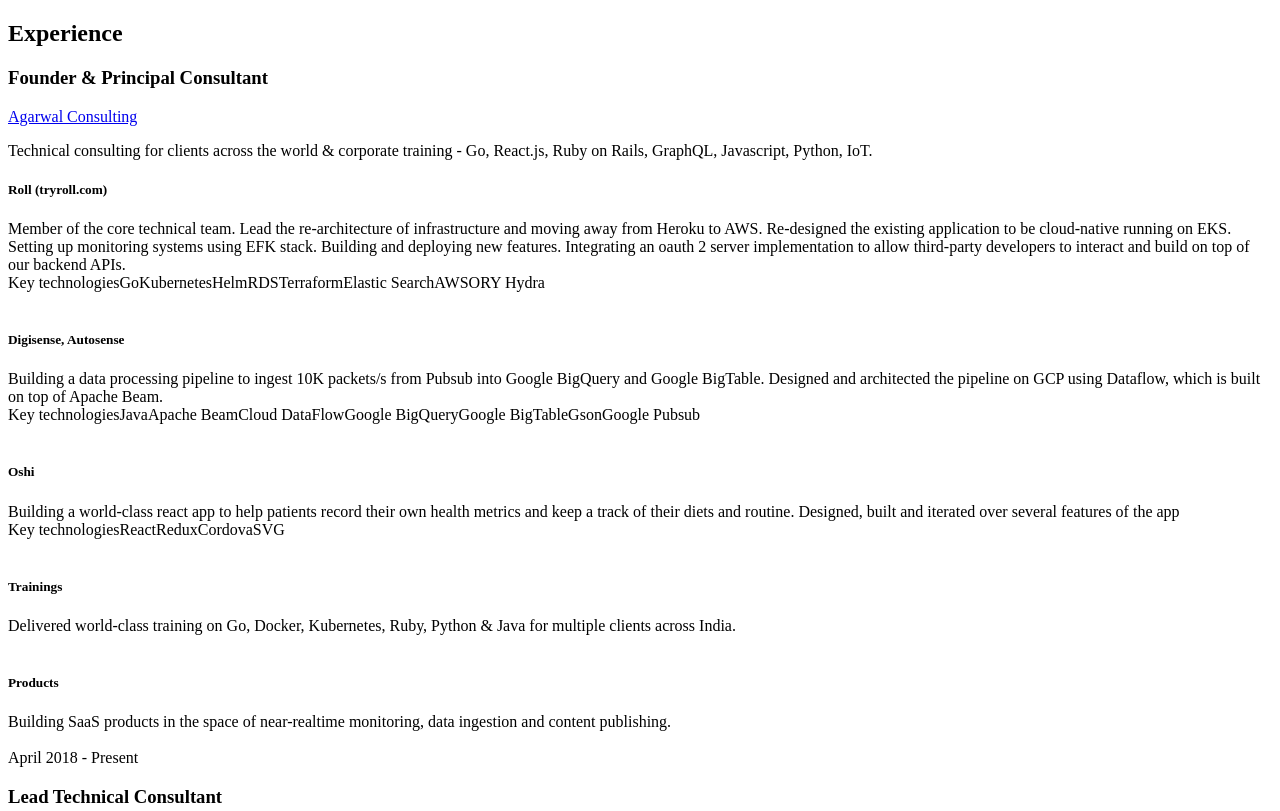
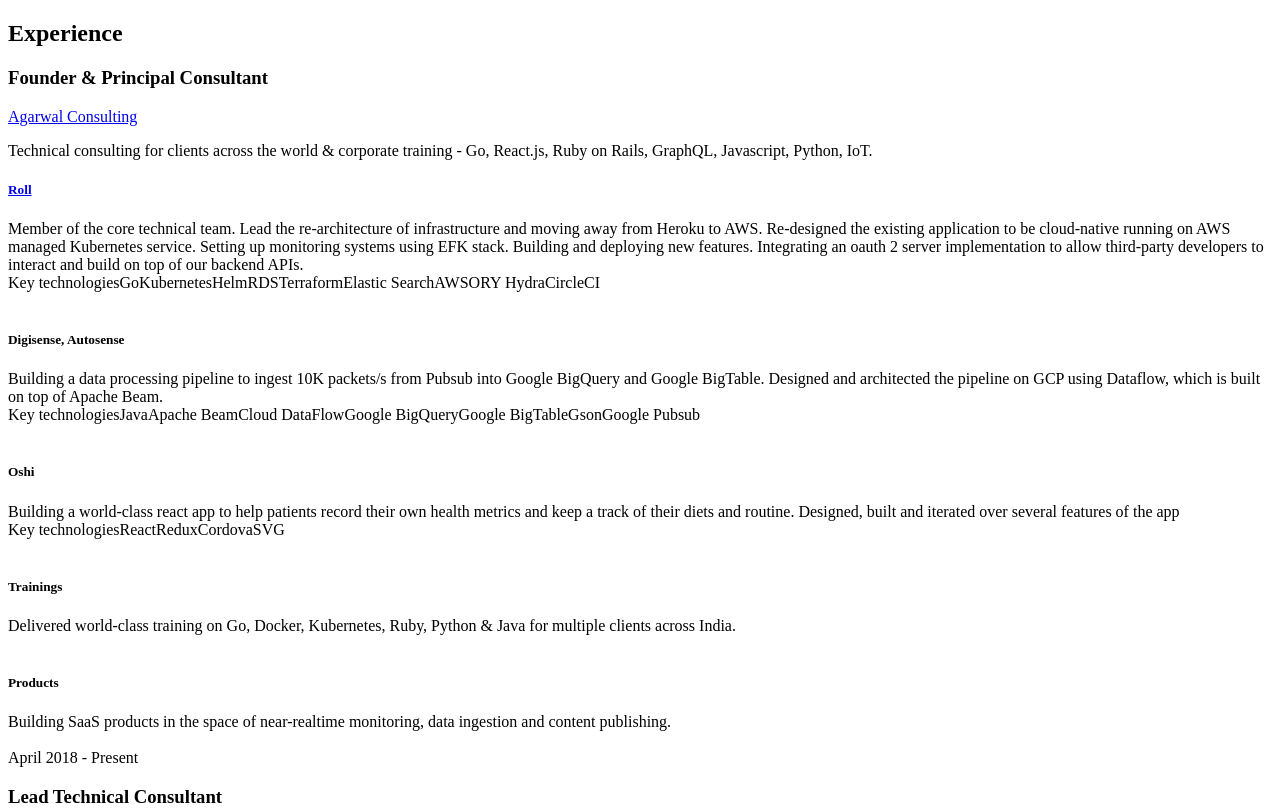
Before and after one commit to algogrit/gauravagarwalr.com, a Gatsby site: page /experience in a window 1280 px wide. Shown: the top 811 px of the page. Built offline with nearby package versions, Linux system fonts and the light colour scheme; Gatsby itself is replaced by a stand-in of ours; a web font is replaced by a local one.

Commit message:
Updating roll link.

```diff
--- a/src/pages/experience.js
+++ b/src/pages/experience.js
@@ -11,9 +11,10 @@
     description: `Technical consulting for clients across the world & corporate training - Go, React.js, Ruby on Rails, GraphQL, Javascript, Python, IoT.`,
     projects: [
       {
-        title: 'Roll (tryroll.com)',
-        description: 'Member of the core technical team. Lead the re-architecture of infrastructure and moving away from Heroku to AWS. Re-designed the existing application to be cloud-native running on EKS. Setting up monitoring systems using EFK stack. Building and deploying new features. Integrating an oauth 2 server implementation to allow third-party developers to interact and build on top of our backend APIs.',
-        technologies: ["Go", "Kubernetes", "Helm", "RDS", "Terraform", "Elastic Search", "AWS", "ORY Hydra"]
+        title: 'Roll',
+        link: "https://tryroll.com",
+        description: 'Member of the core technical team. Lead the re-architecture of infrastructure and moving away from Heroku to AWS. Re-designed the existing application to be cloud-native running on AWS managed Kubernetes service. Setting up monitoring systems using EFK stack. Building and deploying new features. Integrating an oauth 2 server implementation to allow third-party developers to interact and build on top of our backend APIs.',
+        technologies: ["Go", "Kubernetes", "Helm", "RDS", "Terraform", "Elastic Search", "AWS", "ORY Hydra", "CircleCI"]
       },
       {
         title: 'Digisense, Autosense',
@@ -156,14 +157,24 @@
   )
 }
 
-const Project = ({project}) => (
+const Project = ({project}) => {
+  var header;
+
+  if(_.isEmpty(project.link)) {
+    header = <h5>{project.title}</h5>
+  } else {
+    header = <h5><a href={project.link}>{project.title}</a></h5>
+  }
+
+  return (
     <div className="project">
-    <h5>{project.title}</h5>
+      {header}
       <div className="project-description">{project.description}</div>
       <Technologies technologies={project.technologies}/>
       <br/>
     </div>
   )
+}
 
 const Projects = ({projects}) => {
   if(_.isEmpty(projects)) return null;
```
Also changed, not shown: README.md. Lines whose indentation alone changed are shown as unchanged.
